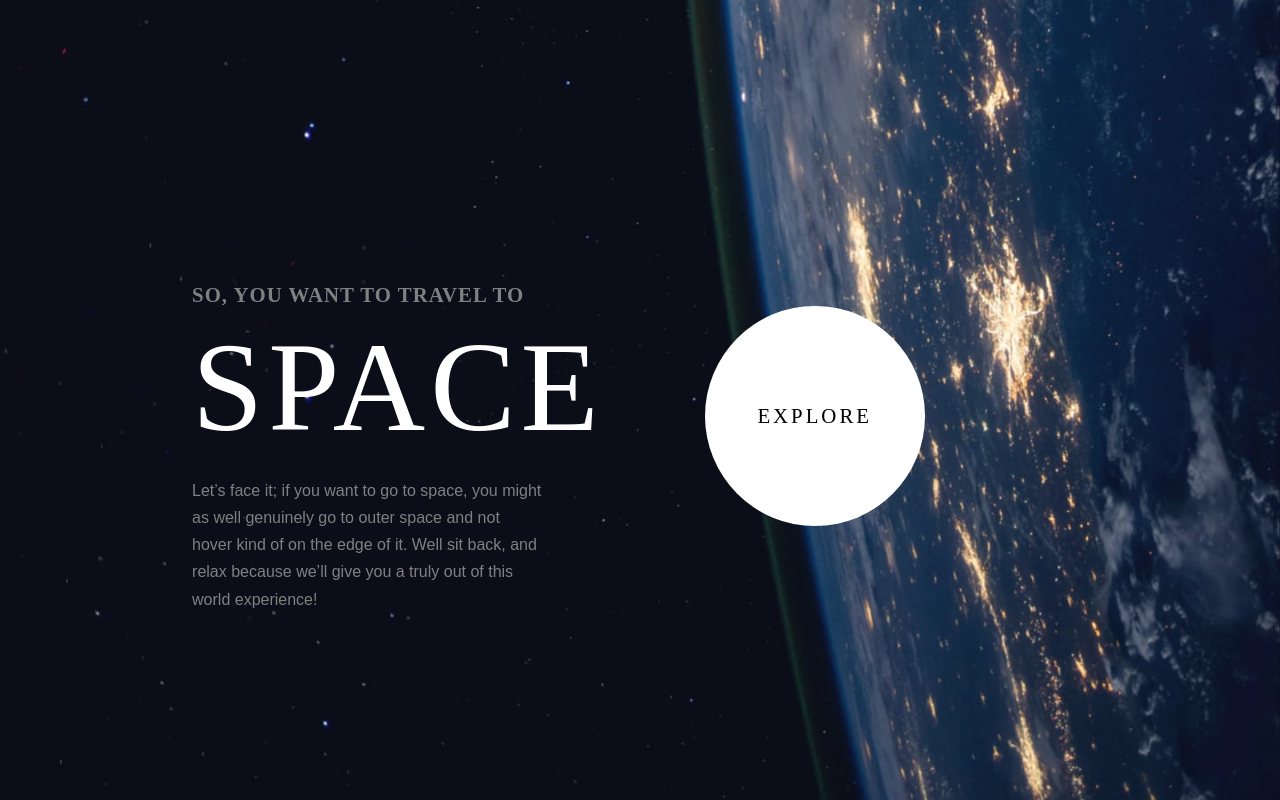
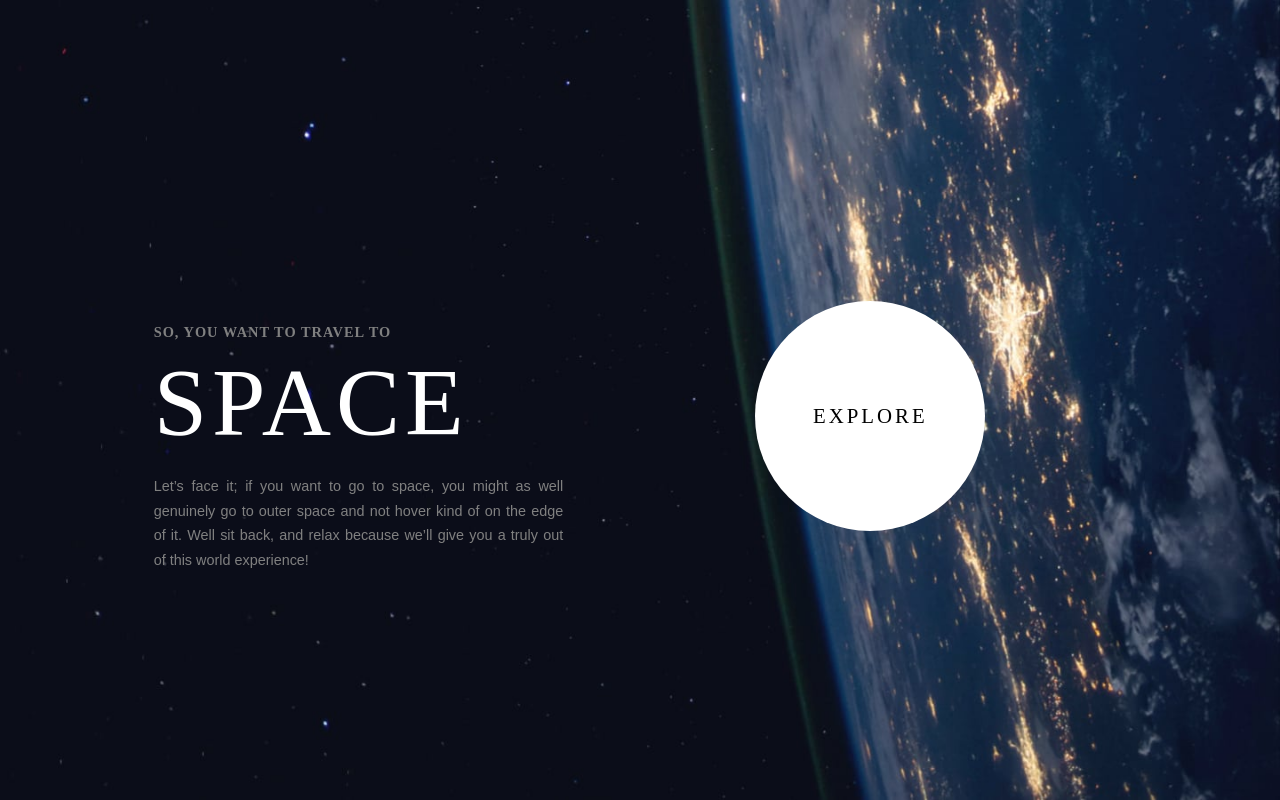
Before and after one commit to Vacomi/session07_angular, an Angular app: page / in a window 1280 px wide. Built offline with nearby package versions, Linux system fonts and the light colour scheme.

Commit message:
Home Css_v1

```diff
--- a/src/app/pagina1/pagina1.component.css
+++ b/src/app/pagina1/pagina1.component.css
@@ -45,8 +45,9 @@
     display: flex;
     justify-content: center;
     align-items: center;
-    font-size: 1.6rem;
+    font-size: 1.4rem;
     font-family: 'Times New Roman', Times, serif;
+    text-transform: uppercase;
 }
 /* Modo tablet------------------------------------------------------------------------- */
 @media only screen and (min-width: 768px) {
@@ -91,40 +92,39 @@
   @media only screen and (min-width: 1024px) {
     .hero{
         background-image: url("../../assets/home/background-home-desktop.jpg");
-
+        background-size: cover;
     }
     .hero__container{
-       width: 70%;
-       height: 100%;
-       margin:  0 auto;
-       display: flex;
-       align-items: center;
-       justify-content: space-around;
-
+        height: 100%;
+        width: 80%;
+        margin:  0 auto;
+        display: flex;
+        justify-content: space-around;
+        align-items: center;
     }
     .hero__container__text{
-        width: 39%;
-
+        width: 40%;
+    }
+    .hero__container__circle{
+        width: 50%;
     }
     .hero_paragraph{
         width: 100%;
         padding: 0;
         text-align: left;
-        font-size: 1rem;
+        font-size: .9rem;
+        text-align: justify;
     }
     .hero__subtitle{
-        font-size: 1.3rem;
+        font-size: .9rem;
         text-align: left;
-
     }
     .hero__title{
-        font-size: 8rem;
+        font-size: 6rem;
         text-align: left;
     }
     .hero__circle{
-        /* margin-left: 400px; */
-        height: 220px;
-        width: 220px;
+        height: 230px;
+        width: 230px;
     }
-
   }
--- a/src/app/pagina1/pagina1.component.html
+++ b/src/app/pagina1/pagina1.component.html
@@ -6,9 +6,10 @@
             <p class="hero_paragraph">Let’s face it; if you want to go to space, you might as well genuinely go to outer space and not hover kind of on the edge of it. Well sit back, and relax because we’ll give you a truly out of this world experience!</p>
         </div>
 
-        <div class="hero__circle">
-            Explore
+        <div class="hero__container__circle">
+            <div class="hero__circle">
+                Explore
+            </div>
         </div>
     </div>
 </div>
-<!-- <p> 00 Home 01 Destination 02 Crew 03 Technology</p> -->
```
